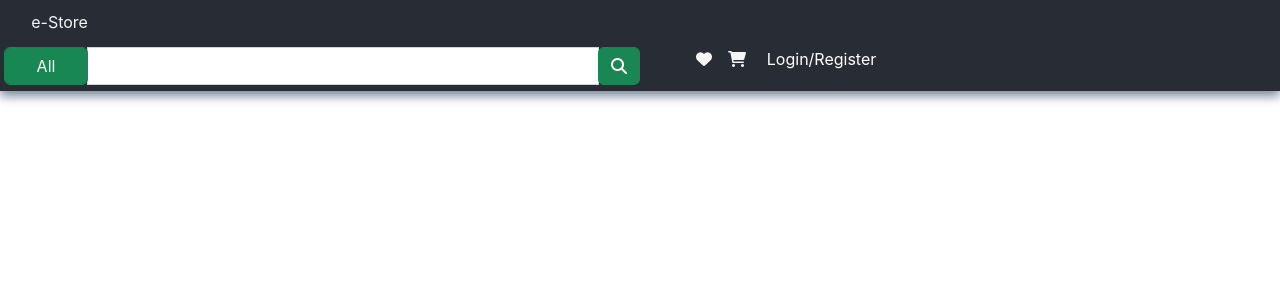
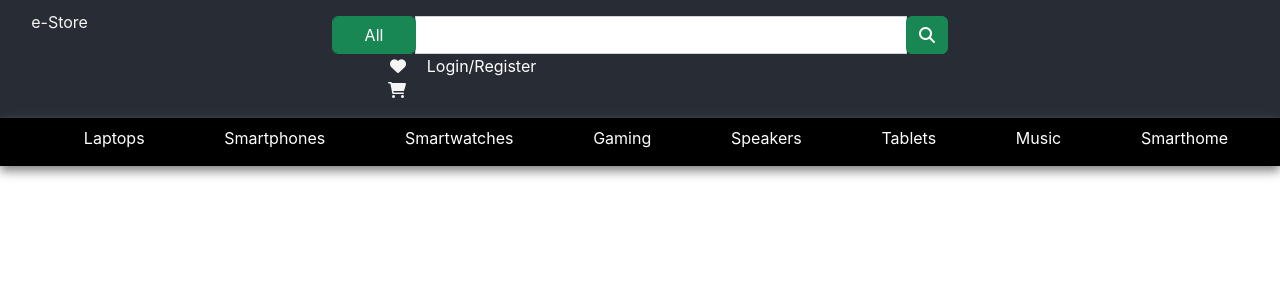
Before and after one commit to And4Web/e-store-reactjs-interview, a React (Create React App) app: page / in a window 1280 px wide. Shown: the top 300 px of the page. Built offline with nearby package versions, Linux system fonts and the light colour scheme.

Commit message:
top menu added

```diff
--- a/src/App.js
+++ b/src/App.js
@@ -1,9 +1,11 @@
 import "./App.css";
-import Header from './components/Header'
+import Header from "./components/header";
 
 function App() {
   return (
-    <Header/>
+    <>
+      <Header />
+    </>
   );
 }
 
--- a/src/components/Header/index.js
+++ b/src/components/Header/index.js
@@ -1,5 +1,6 @@
 import React from "react";
 import './header.scss';
+import TopMenu from "../topMenu";
 
 function Header() {
   return (
@@ -7,14 +8,14 @@ function Header() {
       <header className="header">
         <div className="container-fluid">
           <div className="row">
-            <div className="col-xs-3 col-lg-2">
+            <div className="col-xl-3 col-lg-2">
               <div className="header_logo">
                 <font>e-Store</font>
               </div>
             </div>
-            <div className="d-flex flex-row justify-content-center align-item-center p-1">
-              <div className="col-xl-6 col-lg-7">
-                <div className="input-group">
+
+            <div className="col-xl-6 col-lg-7">
+                <div className="input-group mt-3">
                   <div className="input-group-prepend">
                     <select
                       name=""
@@ -27,18 +28,21 @@ function Header() {
                       <option value="">Kids</option>
                     </select>
                   </div>
+
                   <input type="text" className="form-control" />
+
                   <div className="input-group-append">
                     <button className="btn btn-success">
                       <i className="fa fa-search"></i>
                     </button>
                   </div>
-                </div>
+
               </div>
-              <div className="col-xl-6 col-lg-7">
+
+              <div className="col-xl-3 col-lg-3">
                 <div className="header_right">
                   <div className="widgets">
-                    <ul>
+                    <ul >
                       <li>
                         <i className="fa fa-heart"></i>
                       </li>
@@ -47,17 +51,20 @@ function Header() {
                       </li>
                     </ul>
                   </div>
+
                   <div className="auth">
                     <a href="#">Login</a>
                     <span style={{ color: "white" }}>/</span>
                     <a href="#">Register</a>
                   </div>
+
                 </div>
               </div>
             </div>
           </div>
         </div>
       </header>
+      <TopMenu/>
     </>
   );
 }
--- /dev/null
+++ b/src/components/topMenu/index.js
@@ -0,0 +1,40 @@
+import React from "react";
+import './topMenu.scss'
+
+function TopMenu() {
+  const menuItems = [
+    "Laptops",
+    "Smartphones",
+    "Smartwatches",
+    "Gaming",
+    "Speakers",
+    "Tablets",
+    "Music",
+    "Smarthome",
+  ];
+  return (
+    <>
+      <header className="menu_header">
+        <div className="container-fluid">
+          <div className="row">
+            <div className="col-xl-12 col-xl-12">
+              <nav>
+                <ul className="menu">
+                  {menuItems.map((item, index) => {
+                    return (
+                      <li key={index} className="menu_item">
+                        <a href="#">{item}</a>
+                      </li>
+                    );
+                  })}
+                </ul>
+              </nav>
+            </div>
+          </div>
+        </div>
+      </header>
+    </>
+  );
+}
+
+export default TopMenu;
--- /dev/null
+++ b/src/components/topMenu/topMenu.scss
@@ -0,0 +1,20 @@
+.menu_header{
+  background: black;
+  box-shadow: 0px 5px 10px grey;
+}
+.menu{
+  display: flex;
+  justify-content: space-around;
+  align-items: center;
+  .menu_item{
+    padding-top: .5rem;
+    list-style: none;
+    a{
+      color: white;
+      text-decoration: none;
+      &:hover{
+        color: grey;
+      }
+    }
+  }
+}
```
Also changed, not shown: src/components/Header/indexCourse.js (added, +54 -0 lines).
